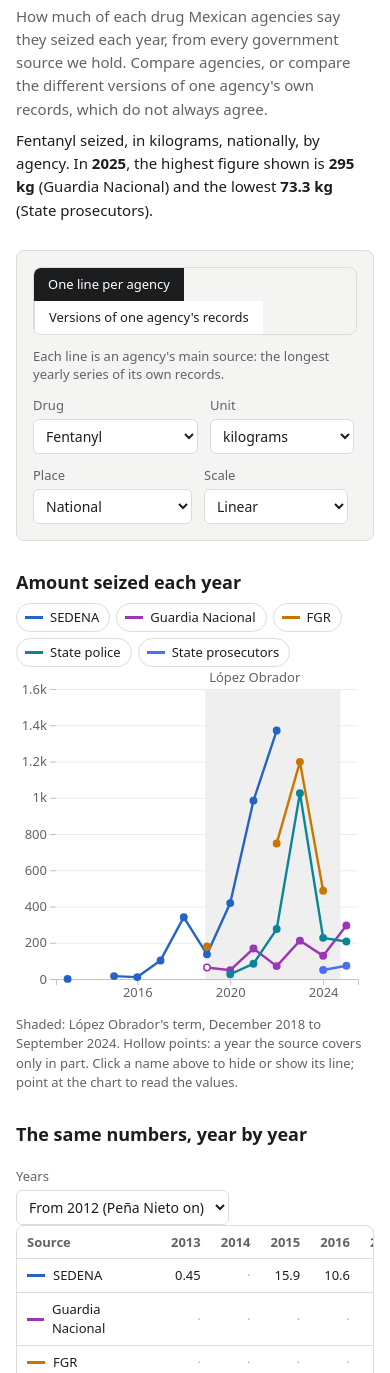
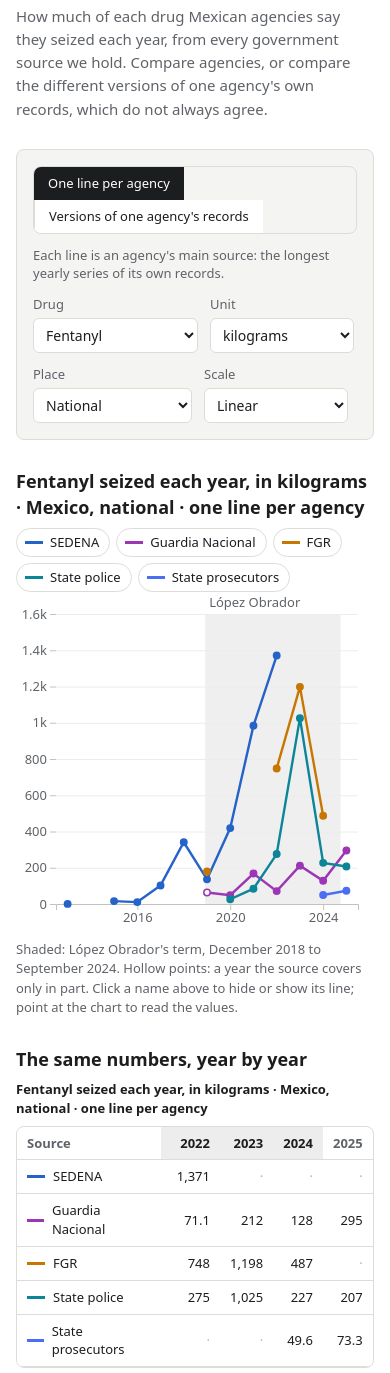
Before and after one commit to pCobosAlcala/mexico-drug-seizures, a plain HTML site: page index.html in a window 390 px wide. Shown: the part 204-1577 px from the top of the page. Drawn offline with nearby package versions, Linux system fonts and the light colour scheme.

Commit message:
Dashboard: drop computed highest and lowest sentence, name the selection over chart and table, show all years in the table
Co-Authored-By: Claude Opus 5.5 <noreply@anthropic.com>

```diff
--- a/index.html
+++ b/index.html
@@ -60,8 +60,6 @@ window.dash = (function () {
 .mx [hidden] { display: none !important; }
 .mx-title { font-family: var(--font-serif); font-weight: 400; font-size: var(--cds-font-size-title); margin: 0; text-wrap: balance; }
 .mx-intro { margin: var(--cds-gap-sm) 0 0; max-width: 70ch; line-height: 1.55; color: var(--color-fg-muted); }
-.mx-lede { margin: var(--cds-gap-sm) 0 0; max-width: 70ch; line-height: 1.55; font-size: var(--cds-font-size-body); }
-.mx-lede b { font-weight: var(--cds-font-weight-medium); font-variant-numeric: tabular-nums; }
 .mx-panel { background: var(--color-panel); border: 1px solid var(--color-border-line); border-radius: var(--cds-radius); padding: var(--cds-pad-lg); display: flex; flex-direction: column; gap: var(--cds-gap-md); }
 .mx-views { display: inline-flex; border: 1px solid var(--color-border-line); border-radius: var(--cds-radius); overflow: hidden; align-self: flex-start; max-width: 100%; flex-wrap: wrap; }
 .mx-views button { font: inherit; font-size: var(--cds-font-size-caption); padding: 7px 14px; background: var(--color-bg); color: var(--color-fg); border: 0; cursor: pointer; }
@@ -91,7 +89,7 @@ window.dash = (function () {
 .mx-empty { color: var(--color-fg-muted); padding: var(--cds-pad-lg) 0; margin: 0; }
 .mx-caption { color: var(--color-fg-muted); font-size: var(--cds-font-size-caption); margin: var(--cds-gap-sm) 0 0; max-width: 70ch; line-height: 1.5; }
 .mx-flagnote { color: var(--color-warn); font-size: var(--cds-font-size-caption); margin: var(--cds-gap-xs) 0 0; max-width: 70ch; }
-.mx-tablehead { display: flex; flex-wrap: wrap; justify-content: space-between; align-items: flex-end; gap: var(--cds-gap-md); }
+.mx-sel { margin: 0 0 var(--cds-gap-sm); font-size: var(--cds-font-size-caption); font-weight: var(--cds-font-weight-medium); }
 .mx-tablewrap { overflow-x: auto; border: 1px solid var(--color-border-line); border-radius: var(--cds-radius); }
 .mx-table { border-collapse: collapse; font-size: var(--cds-font-size-caption); font-variant-numeric: tabular-nums; }
 .mx-table th, .mx-table td { padding: 7px 10px; text-align: right; border-bottom: 1px solid var(--color-border-line); white-space: nowrap; }
@@ -137,11 +135,6 @@ window.dash = (function () {
   <header id="top">
     <h1 class="mx-title">Mexico drug seizures by source</h1>
     <p class="mx-intro">How much of each drug Mexican agencies say they seized each year, from every government source we hold. Compare agencies, or compare the different versions of one agency's own records, which do not always agree.</p>
-    <p class="mx-lede" id="takeaway"><span data-draw="t-what">—</span>.
-      <span id="lede-range">In <b data-draw="t-year">—</b>, the highest figure shown is <b data-draw="t-max">—</b> (<span data-draw="t-maxname">—</span>) and the lowest <b data-draw="t-min">—</b> (<span data-draw="t-minname">—</span>).</span>
-      <span id="lede-same" hidden>In <b data-draw="t-year2">—</b>, every line shown reports <b data-draw="t-same">—</b>.</span>
-      <span data-draw="lede-toggle" hidden></span>
-    </p>
   </header>
 
   <section id="controls" class="mx-panel" aria-label="What to show">
@@ -174,7 +167,7 @@ window.dash = (function () {
   </section>
 
   <section id="chart-sec" aria-labelledby="chart-title">
-    <h2 class="mx-h2" id="chart-title">Amount seized each year</h2>
+    <h2 class="mx-h2" id="chart-title" data-draw="sel-text">Amount seized each year</h2>
     <div class="mx-legend" id="legend" data-draw="legend" data-source="sources" aria-label="Lines shown; click to hide or show"></div>
     <div class="mx-chart" id="chart" data-draw="chart" data-source="seizures sources"></div>
     <p class="mx-caption">Shaded: López Obrador's term, December 2018 to September 2024. Hollow points: a year the source covers only in part. Click a name above to hide or show its line; point at the chart to read the values.</p>
@@ -183,20 +176,12 @@ window.dash = (function () {
   </section>
 
   <section id="table-sec" aria-labelledby="table-title">
-    <div class="mx-tablehead">
-      <h2 class="mx-h2" id="table-title">The same numbers, year by year</h2>
-      <label class="mx-field">Years
-        <select class="dash-select" id="f-years" aria-label="Years in the table">
-          <option value="2012">From 2012 (Peña Nieto on)</option>
-          <option value="2000">From 2000</option>
-          <option value="1990">All years</option>
-        </select>
-      </label>
-    </div>
-    <div class="mx-tablewrap">
+    <h2 class="mx-h2" id="table-title">The same numbers, year by year</h2>
+    <p class="mx-sel" data-draw="sel-text"></p>
+    <div class="mx-tablewrap" id="table-wrap">
       <table class="mx-table" id="values-table" data-draw="table" data-source="seizures"></table>
     </div>
-    <p class="mx-caption">One row per line in the chart. Shaded years: López Obrador's term. Italics: a year the source covers only in part. A dot: nothing reported. Values are in the unit chosen above.</p>
+    <p class="mx-caption">One row per line in the chart; it follows the choices above and the names you hide. It opens on the latest years: scroll sideways for earlier ones. Shaded years: López Obrador's term. Italics: a year the source covers only in part. A dot: nothing reported.</p>
   </section>
 
   <section id="coverage-sec" aria-labelledby="coverage-title">
@@ -232,7 +217,7 @@ window.MX_LABELS = {
 // López Obrador's term: December 2018 to September 2024
 window.MX_AMLO = { from: 2018.92, to: 2024.75, firstYear: 2019, lastYear: 2024 };
 // What the reader picked; changed only by the controls
-window.MX_STATE = window.MX_STATE || { view: 'agency', register: 'army', drug: 'fentanyl', unit: 'kg', place: '00', scale: 'linear', fromYear: 2012, off: {} };
+window.MX_STATE = window.MX_STATE || { view: 'agency', register: 'army', drug: 'fentanyl', unit: 'kg', place: '00', scale: 'linear', off: {} };
 </script>
 
 <script>
@@ -311,7 +296,7 @@ window.MX = (function () {
 })();
 
 window.mxRedraw = function () {
-  ['register-select', 'unit-select', 'place-select', 'legend', 'chart', 'table', 'flag-toggle', 't-what', 't-year', 't-max', 't-min', 't-maxname', 't-minname', 't-year2', 't-same', 'lede-toggle'].forEach(n => dash.draw(n));
+  ['register-select', 'unit-select', 'place-select', 'legend', 'chart', 'table', 'flag-toggle', 'sel-text'].forEach(n => dash.draw(n));
 };
 
 // The view buttons, scale and years have fixed choices written in the HTML; scripts only listen
@@ -331,10 +316,6 @@ document.querySelectorAll('[data-view]').forEach(btn => {
 document.querySelectorAll('#f-scale').forEach(el => {
   el.value = window.MX_STATE.scale;
   el.addEventListener('change', () => { window.MX_STATE.scale = el.value; dash.draw('chart'); });
-});
-document.querySelectorAll('#f-years').forEach(el => {
-  el.value = String(window.MX_STATE.fromYear);
-  el.addEventListener('change', () => { window.MX_STATE.fromYear = +el.value; dash.draw('table'); });
 });
 </script>
 
@@ -392,7 +373,7 @@ dash.draw('legend', box => {
     sw.style.borderTopColor = l.color; sw.style.borderTopStyle = l.dash ? (l.role === 'contrast' ? 'dotted' : 'dashed') : 'solid';
     const tx = document.createElement('span'); tx.textContent = l.name;
     b.append(sw, tx);
-    b.onclick = () => { st.off[l.key] = !st.off[l.key]; ['legend', 'chart', 'table', 'flag-toggle', 't-year', 't-max', 't-min', 't-maxname', 't-minname', 't-year2', 't-same', 'lede-toggle'].forEach(n => dash.draw(n)); };
+    b.onclick = () => { st.off[l.key] = !st.off[l.key]; ['legend', 'chart', 'table', 'flag-toggle'].forEach(n => dash.draw(n)); };
     return b;
   }));
 });
@@ -406,43 +387,14 @@ dash.draw('flag-toggle', el => {
 </script>
 
 <script>
-// The sentence under the title: highest and lowest line in the latest
-// year that at least two shown lines cover in full
-window.mxRange = function () {
-  const ls = window.MX.shown();
-  if (!ls) return null;
-  const pts = ls.flatMap(l => l.points.filter(p => !p.partial && !p.flag).map(p => ({ p, l })));
-  const byYear = d3.group(pts, d => d.p.year);
-  const years = [...byYear.keys()].filter(y => byYear.get(y).length >= 2).sort((a, b) => a - b);
-  if (!years.length) return { year: null };
-  const y = years[years.length - 1], list = byYear.get(y);
-  return { year: y, max: d3.greatest(list, d => d.p.amount), min: d3.least(list, d => d.p.amount) };
-};
-window.mxMark = function (el, d) {
-  if (!d) { el.textContent = '—'; el.removeAttribute('data-where'); el.removeAttribute('data-source'); return; }
-  el.textContent = window.MX.fmt(d.p.amount) + ' ' + window.MX_LABELS.unitShort[d.p.unit];
-  el.setAttribute('data-source', 'seizures'); el.setAttribute('data-field', 'amount'); el.setAttribute('data-where', window.MX.where(d.p));
-};
-dash.draw('t-what', el => {
+// Names the current selection, over the chart and over the table
+dash.draw('sel-text', el => {
   const st = window.MX_STATE, L = window.MX_LABELS;
-  if (!window.MX.rows()) { el.textContent = '—'; return; }
-  const scope = st.view === 'agency' ? 'by agency' : 'in the versions of ' + L.register[st.register] + ' records';
-  el.textContent = (L.drug[st.drug] || st.drug) + ' seized, in ' + (L.unit[st.unit] || st.unit) + ', ' + (st.place === '00' ? 'nationally' : 'in ' + (L.place[st.place] || st.place)) + ', ' + scope;
+  if (!window.MX.rows()) { el.textContent = 'Loading'; return; }
+  const where = st.place === '00' ? 'Mexico, national' : (L.place[st.place] || st.place);
+  const scope = st.view === 'agency' ? 'one line per agency' : 'versions of ' + L.register[st.register] + ' records';
+  el.textContent = (L.drug[st.drug] || st.drug) + ' seized each year, in ' + (L.unit[st.unit] || st.unit) + ' · ' + where + ' · ' + scope;
 });
-dash.draw('t-year', el => { const r = window.mxRange(); el.textContent = r && r.year !== null ? String(r.year) : '—'; });
-dash.draw('t-year2', el => { const r = window.mxRange(); el.textContent = r && r.year !== null ? String(r.year) : '—'; });
-dash.draw('t-same', el => { const r = window.mxRange(); window.mxMark(el, r && r.max); });
-// Picks the sentence: a range, or agreement when every line shows the same value
-dash.draw('lede-toggle', el => {
-  const r = window.mxRange();
-  const same = !!(r && r.max && r.min && window.MX.fmt(r.max.p.amount) === window.MX.fmt(r.min.p.amount));
-  document.querySelectorAll('#lede-range').forEach(n => { n.hidden = same; });
-  document.querySelectorAll('#lede-same').forEach(n => { n.hidden = !same; });
-});
-dash.draw('t-max', el => { const r = window.mxRange(); window.mxMark(el, r && r.max); });
-dash.draw('t-min', el => { const r = window.mxRange(); window.mxMark(el, r && r.min); });
-dash.draw('t-maxname', el => { const r = window.mxRange(); el.textContent = r && r.max ? r.max.l.name : '—'; });
-dash.draw('t-minname', el => { const r = window.mxRange(); el.textContent = r && r.min ? r.min.l.name : '—'; });
 </script>
 
 <script>
@@ -547,7 +499,7 @@ dash.draw('table', tbl => {
   const ls = window.MX.shown();
   if (!ls || !ls.length) return;
   const allYears = ls.flatMap(l => l.points.map(p => p.year));
-  const y0 = Math.max(st.fromYear, d3.min(allYears)), y1 = d3.max(allYears);
+  const y0 = d3.min(allYears), y1 = d3.max(allYears);
   const years = d3.range(y0, y1 + 1);
   const thead = tbl.createTHead(), hr = thead.insertRow();
   const th0 = document.createElement('th'); th0.className = 'mx-rowname'; th0.textContent = 'Source'; hr.append(th0);
@@ -570,6 +522,8 @@ dash.draw('table', tbl => {
       else if (p.partial) td.className = 'mx-partial';
     });
   });
+  const wrap = tbl.closest('.mx-tablewrap');
+  if (wrap) requestAnimationFrame(() => { wrap.scrollLeft = wrap.scrollWidth; });
 });
 </script>
 
```
